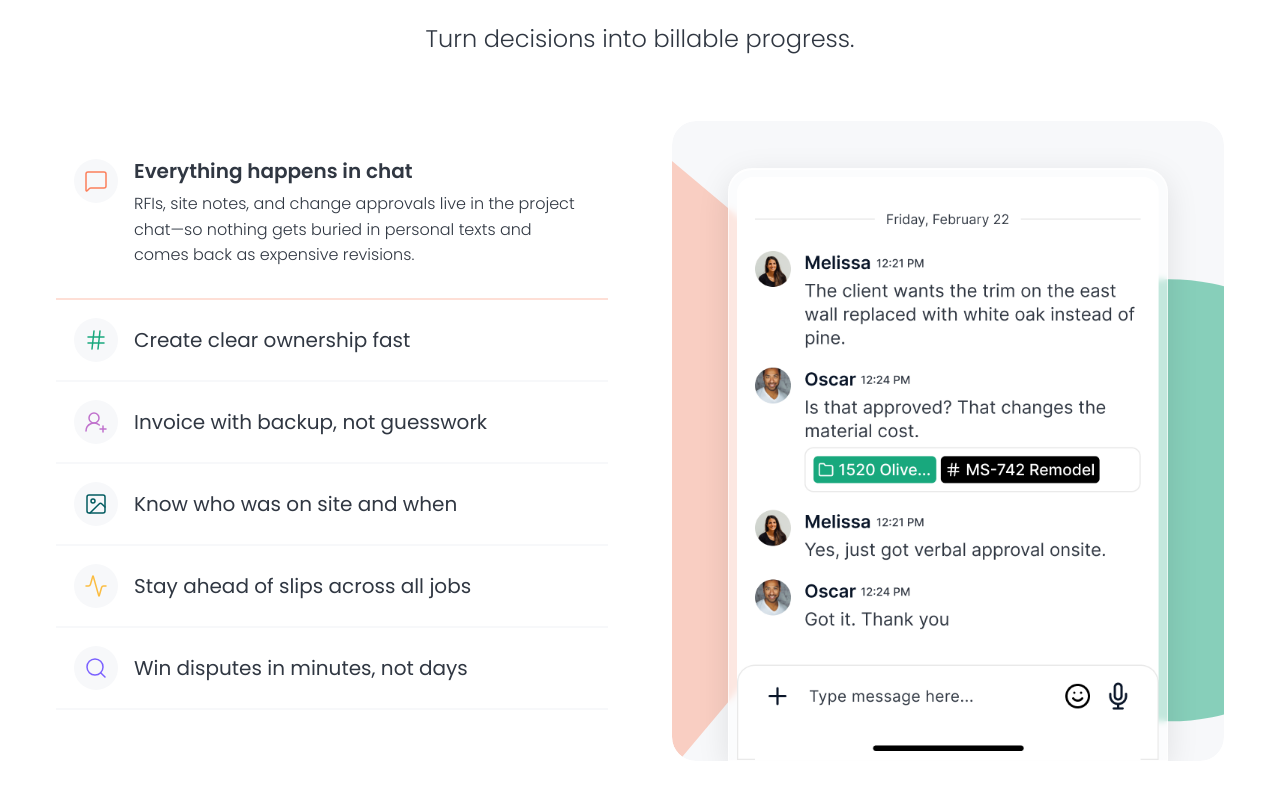
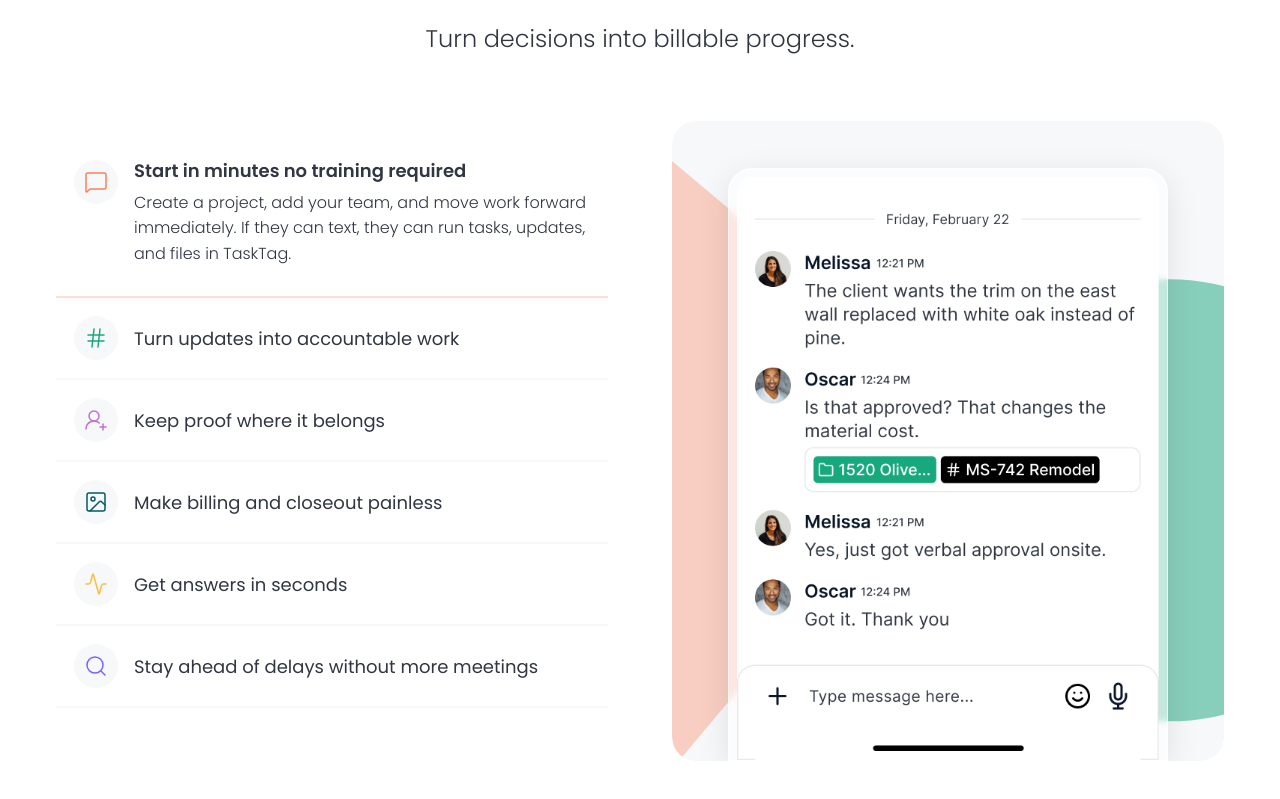
Before and after one commit to dedekysf/Landing-Page, a React (Vite) app: page / in a window 1280 px wide. Shown: the part 1732-2531 px from the top of the page. Built offline with nearby package versions, Linux system fonts and the light colour scheme.

Commit message:
update: revise feature titles and descriptions, adjust font size

```diff
--- a/src/components/sections/Features.module.css
+++ b/src/components/sections/Features.module.css
@@ -99,7 +99,7 @@
 }
 
 .featBody h4 {
-    font-size: 1.25rem;
+    font-size: 1.125rem;
     margin-bottom: 0;
     color: var(--text-secondary);
 }
--- a/src/components/sections/Features.tsx
+++ b/src/components/sections/Features.tsx
@@ -52,8 +52,8 @@ const Features: React.FC = () => {
     const features = [
         {
             icon: <MessageSquare size={24} color="#FC7F5B" strokeWidth={1.5} />,
-            title: "Everything happens in chat",
-            desc: "RFIs, site notes, and change approvals live in the project chat—so nothing gets buried in personal texts and comes back as expensive revisions.",
+            title: "Start in minutes no training required",
+            desc: "Create a project, add your team, and move work forward immediately. If they can text, they can run tasks, updates, and files in TaskTag.",
             color: '#FC7F5B',
             bg: 'rgba(252,127,91,0.07)',
             borderColor: 'rgba(252,127,91,0.25)',
@@ -63,8 +63,8 @@ const Features: React.FC = () => {
         },
         {
             icon: <Hash size={24} color="#18A87D" strokeWidth={1.5} />,
-            title: "Create clear ownership fast",
-            desc: "Tag the exact message to create a project task, then set the owner and due date—no retyping, no second app—so accountability is tied to the original decision.",
+            title: "Turn updates into accountable work",
+            desc: "Tag a task with a hashtag, assign an owner, set a due date, and attach photos or files. The work is automatically tied to the right project—no duplicate entry.",
             color: '#18A87D',
             bg: 'rgba(24,168,125,0.07)',
             borderColor: 'rgba(24,168,125,0.25)',
@@ -74,8 +74,8 @@ const Features: React.FC = () => {
         },
         {
             icon: <UserPlus2 size={24} color="#C072CD" strokeWidth={1.5} />,
-            title: "Invoice with backup, not guesswork",
-            desc: "Attach photos, PDFs, and specs to the task or project as you go—so closeout and change-order backup are ready when it’s time to bill.",
+            title: "Keep proof where it belongs",
+            desc: "Progress photos, installation notes, and documents stay attached to the exact task and project. When questions come up, the answer is already organized.",
             color: '#C072CD',
             bg: 'rgba(192,114,205,0.07)',
             borderColor: 'rgba(192,114,205,0.25)',
@@ -85,8 +85,8 @@ const Features: React.FC = () => {
         },
         {
             icon: <Image size={24} color="#035B60" strokeWidth={1.5} />,
-            title: "Know who was on site and when",
-            desc: "Drop a pin and check in/out in the same thread—so you’ve got a clean timeline of who was on site and when.",
+            title: "Make billing and closeout painless",
+            desc: "Completion updates, checklists, and documentation roll into a project-ready record. Send fewer follow-ups when it’s time to invoice, close out, or hand off.",
             color: '#035B60',
             bg: 'rgba(3,91,96,0.07)',
             borderColor: 'rgba(3,91,96,0.25)',
@@ -96,8 +96,8 @@ const Features: React.FC = () => {
         },
         {
             icon: <Activity size={24} color="var(--vivid-yellow)" strokeWidth={1.5} />,
-            title: "Stay ahead of slips across all jobs",
-            desc: "Use one global feed to see completions, late items, and missing proof—so you know what’s ready to invoice and what’s about to slip.",
+            title: "Get answers in seconds",
+            desc: "Search across projects, tasks, files, and contacts to find the latest detail fast. No digging through long threads or old folders.",
             color: 'var(--vivid-yellow)',
             bg: 'rgba(251,189,66,0.08)',
             borderColor: 'rgba(251,189,66,0.35)',
@@ -107,8 +107,8 @@ const Features: React.FC = () => {
         },
         {
             icon: <Search size={24} color="#7B61FF" strokeWidth={1.5} />,
-            title: "Win disputes in minutes, not days",
-            desc: "Search across projects, tasks, contacts, and files—so you can pull approvals and receipts before a question turns into a dispute or withheld payment.",
+            title: "Stay ahead of delays without more meetings",
+            desc: "Activity feeds show what changed today, what’s overdue, and what just got completed across projects. You can spot gaps early and keep schedules moving.",
             color: '#7B61FF',
             bg: 'rgba(123,97,255,0.07)',
             borderColor: 'rgba(123,97,255,0.25)',
```
